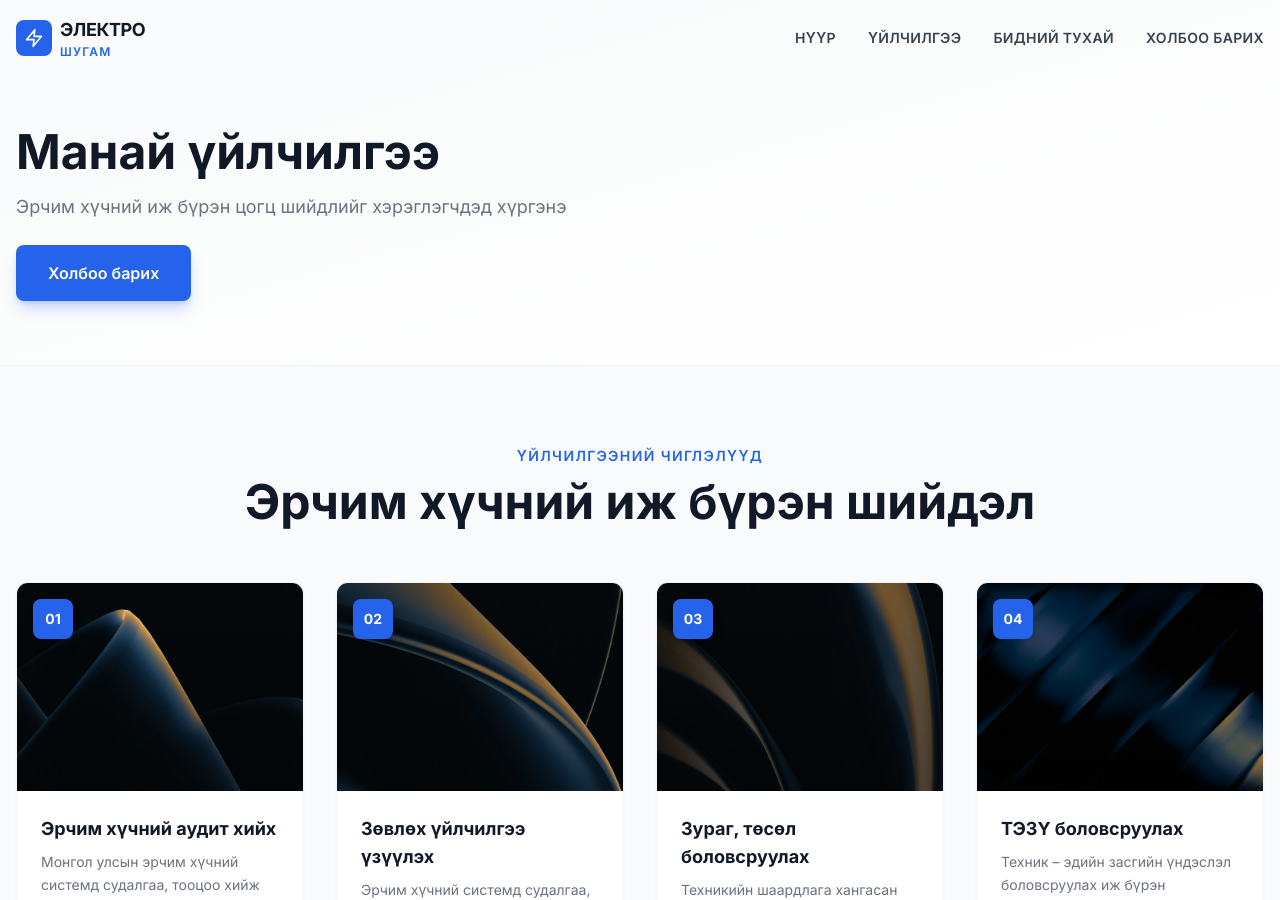
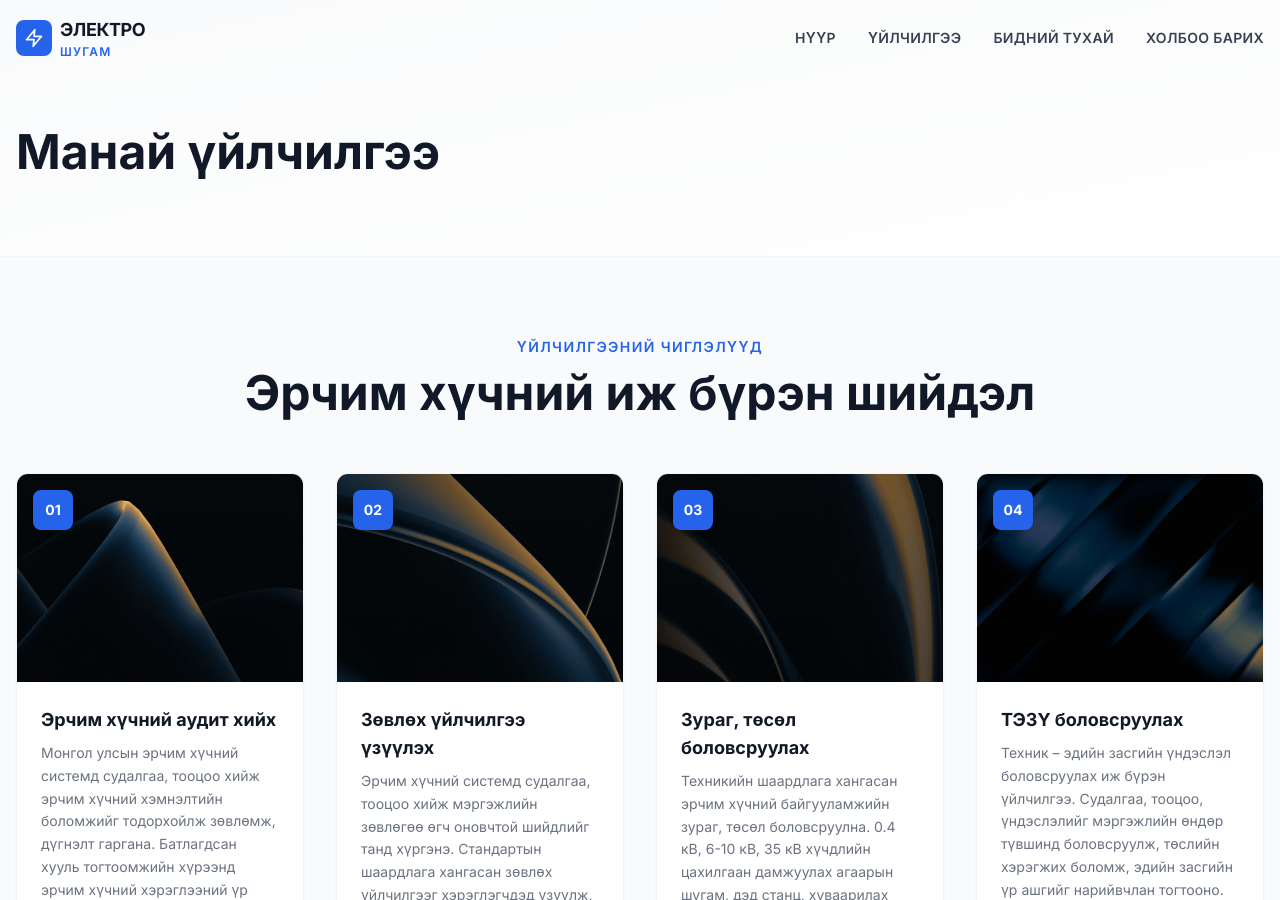
Before and after one commit to electroshugam/electroshugam_web_new, a Jekyll site: the page built from services.html, in a window 1280 px wide and 900 px high. Built offline with Jekyll 4.4.1, drawn with Linux system fonts in a browser that asks for light colours; nearby versions of some CDN libraries.

Commit message:
fig update

```diff
--- a/services.html
+++ b/services.html
@@ -12,8 +12,6 @@ body_class: ""
   <div class="container mx-auto px-4">
     <div class="max-w-3xl">
       <h1 class="text-4xl md:text-5xl font-bold text-gray-900 mb-4">Манай үйлчилгээ</h1>
-      <p class="text-lg text-gray-500 leading-relaxed mb-6">Эрчим хүчний иж бүрэн цогц шийдлийг хэрэглэгчдэд хүргэнэ</p>
-      <a href="{{ '/contact/' | relative_url }}" class="inline-flex items-center px-8 py-4 bg-blue-600 hover:bg-blue-700 text-white font-semibold rounded-lg transition-all shadow-lg shadow-blue-600/25 hover:shadow-blue-600/40 text-base">Холбоо барих</a>
     </div>
   </div>
 </section>
```
